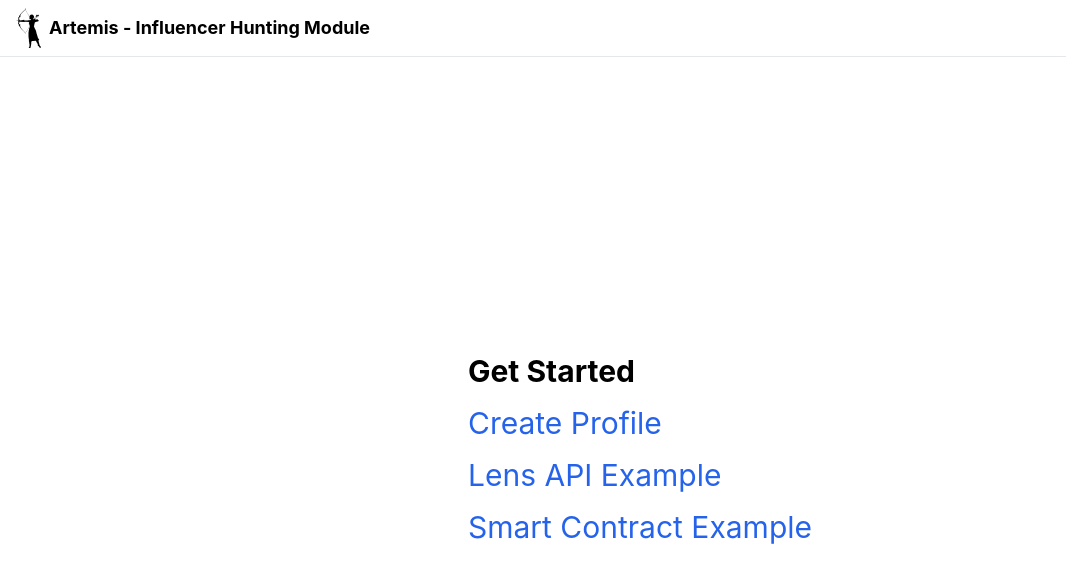
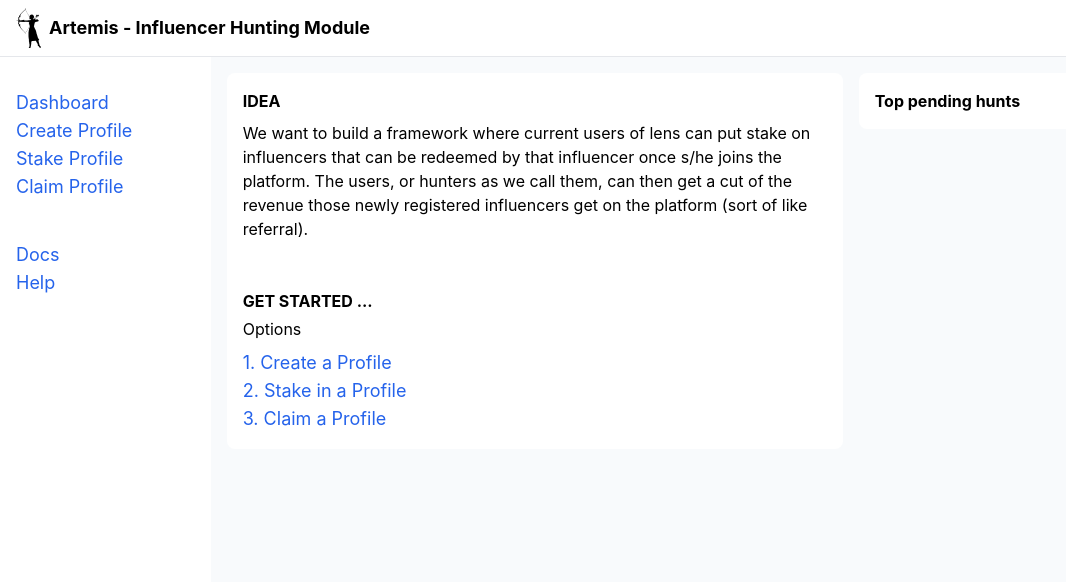
Before and after one commit to nirga/lens_influencer, a React (Create React App) app: page / in a window 1280 px wide. Shown: the top 582 px of the page, without its empty margins (0-1066 px from the left). Built offline with nearby package versions, Linux system fonts and the light colour scheme.

Commit message:
all mvp pages in place (or at least most)

```diff
--- a/src/App.js
+++ b/src/App.js
@@ -3,12 +3,19 @@ import React from "react";
 import {
   BrowserRouter as Router,
   Routes,
-  Route
+  Route,
+  Link
 } from "react-router-dom";
-import Overview from "./pages/overview";
+import Dashboard from "./pages/dashboard";
+import CreateProfile from "./pages/create-profile";
+import StakeProfile from "./pages/stake-profile";
+import ClaimProfile from "./pages/claim-profile";
+import Docs from "./pages/docs";
+import Help from "./pages/help";
+
+
 import ApiExample from "./pages/api-example";
 import ContractExample from "./pages/contract-example";
-import CreateProfile from "./pages/create-profile";
 import UserLogin from "./pages/user-login";
 import logo from './logo.png';
 
@@ -16,27 +23,35 @@ export default function App() {
   return (
     <Router>
       <div>
-        <div id="header" className="flex h-14">
+        <div id="header" className="top-0 flex h-14">
           <div className="flex my-auto mx-4">
-            <div className="flex">
-              <img src={logo} alt="Logo" className="h-10" />
-              <div className="flex my-auto ml-2">
-                <h1 className="text-lg font-bold">Artemis - Influencer Hunting Module</h1>
+            <Link to="/">
+              <div className="flex">
+                <img src={logo} alt="Logo" className="h-10" />
+                <div className="flex my-auto ml-2">
+                  <h1 className="text-lg font-bold">Artemis - Influencer Hunting Module</h1>
+                </div>
               </div>
-            </div>
-
+            </Link>
           </div>
         </div>
 
         <hr />
 
         <Routes>
-          <Route exact path="/" element={<Overview/>}/>
+          <Route exact path="/" element={<Dashboard/>}/>
+          <Route exact path="/create-profile" element={<CreateProfile/>}/>
+          <Route exact path="/stake-profile" element={<StakeProfile/>}/>
+          <Route exact path="/claim-profile" element={<ClaimProfile/>}/>
+          <Route exact path="/help" element={<Help/>}/>
+          <Route exact path="/docs" element={<Docs/>}/>
+          <Route path="*" element={<Dashboard/>}/>
+
+
+          <Route exact path="/user-login" element={<UserLogin/>}/>
+
           <Route exact path="/api-example" element={<ApiExample/>}/>
           <Route exact path="/contract-example" element={<ContractExample/>}/>
-          <Route exact path="/create-profile" element={<CreateProfile/>}/>
-          <Route exact path="/user-login" element={<UserLogin/>}/>
-          <Route path="*" element={<Overview/>}/>
         </Routes>
       </div>
     </Router>
--- /dev/null
+++ b/src/components/navigation.js
@@ -0,0 +1,19 @@
+import { Link } from "react-router-dom";
+
+function Navigation() {
+  return (
+    <div className="bg-white col-span-1 h-screen">
+        <div className="flex flex-col pt-8">
+            <Link to="/" className="text-lg mr-4 text-blue-600">Dashboard</Link>
+            <Link to="/create-profile" className="text-lg mr-4 text-blue-600">Create Profile</Link>
+            <Link to="/stake-profile" className="text-lg mr-4 text-blue-600">Stake Profile</Link>
+            <Link to="/claim-profile" className="text-lg mr-4 text-blue-600">Claim Profile</Link>
+
+            <Link to="/docs" className="text-lg mr-4 text-blue-600 mt-10">Docs</Link>
+            <Link to="/help" className="text-lg mr-4 text-blue-600">Help</Link>
+        </div>
+    </div>
+  );
+}
+
+export default Navigation;
--- /dev/null
+++ b/src/components/topHunts.js
@@ -0,0 +1,17 @@
+import { Link } from "react-router-dom";
+
+function TopHunts() {
+  return (
+    <div className="col-span-2">
+        <div className="pt-4">
+            <div className="bg-white w-full rounded-lg">
+                <div id="hunts" className="py-4 px-4">
+                    <p className="text-md font-bold">Top pending hunts</p>
+                </div>
+            </div>
+        </div>
+    </div>
+  );
+}
+
+export default TopHunts;
--- /dev/null
+++ b/src/pages/claim-profile.js
@@ -0,0 +1,22 @@
+import Navigation from "../components/navigation";
+import TopHunts from "../components/topHunts";
+
+function ClaimProfile() {
+  return (
+    <div className="grid grid-cols-6 gap-4 mx-4 bg-slate-50">
+        <Navigation/>
+        <div className="col-span-3 bg-slate-50">
+            <div className="pt-4">
+                <div className="bg-white w-full rounded-lg p-4">
+                    <p className="text-md font-bold mb-4">Claim a Profile</p>
+
+
+                </div>
+            </div>
+        </div>
+        <TopHunts/>
+    </div>
+  );
+}
+
+export default ClaimProfile;
--- a/src/pages/create-profile.js
+++ b/src/pages/create-profile.js
@@ -1,5 +1,6 @@
-import { Link } from "react-router-dom";
 import { useForm } from "react-hook-form";
+import Navigation from "../components/navigation";
+import TopHunts from "../components/topHunts";
 
 function CreateProfile() {
   const { register, handleSubmit, watch, formState: { errors } } = useForm();
@@ -7,14 +8,7 @@ function CreateProfile() {
 
   return (
     <div className="grid grid-cols-6 gap-4 mx-4 bg-slate-50">
-        <div className="bg-white h-screen">
-            <div className="flex flex-col pt-8">
-                <Link to="/" className="text-lg mr-4 text-blue-600">Dashboard</Link>
-                <Link to="/create-profile" className="text-lg mr-4 text-blue-600">Create Profile</Link>
-                <Link to="/api-example" className="text-lg mr-4 text-blue-600 mt-10">API Example</Link>
-                <Link to="/contract-example" className="text-lg mr-4 text-blue-600">Contract Example</Link>
-            </div>
-        </div>
+        <Navigation/>
         <div className="col-span-3 bg-slate-50">
             <div className="pt-4">
                 <div className="bg-white w-full rounded-lg">
@@ -45,16 +39,7 @@ function CreateProfile() {
                 </div>
             </div>
         </div>
-        <div className="col-span-2">
-            <div className="pt-4">
-                <div className="bg-white w-full rounded-lg">
-                    <div id="hunts" className="py-4 px-4">
-                        <p className="text-md font-bold">Top pending hunts</p>
-                    </div>
-                </div>
-            </div>
-        </div>
-
+        <TopHunts/>
     </div>
   );
 }
--- /dev/null
+++ b/src/pages/dashboard.js
@@ -0,0 +1,32 @@
+import { Link } from "react-router-dom";
+
+import Navigation from "../components/navigation";
+import TopHunts from "../components/topHunts";
+
+function Dashboard() {
+  return (
+    <div className="grid grid-cols-6 gap-4 mx-4 bg-slate-50">
+        <Navigation/>
+        <div className="col-span-3 bg-slate-50">
+            <div className="pt-4">
+                <div className="bg-white w-full rounded-lg p-4">
+                    <div className="text-md font-bold mb-2">IDEA</div>
+                    <div className="mb-12">
+                        We want to build a framework where current users of lens can put stake on influencers that can be redeemed by that influencer once s/he joins the platform. The users, or hunters as we call them, can then get a cut of the revenue those newly registered influencers get on the platform (sort of like referral).
+                    </div>
+                    <div className="text-md font-bold mb-1">GET STARTED ...</div>
+                    <div className="text-md mb-2">Options</div>
+                    <div className="flex flex-col">
+                        <Link to="/create-profile" className="text-lg mr-4 text-blue-600">1. Create a Profile</Link>
+                        <Link to="/stake-profile" className="text-lg mr-4 text-blue-600">2. Stake in a Profile</Link>
+                        <Link to="/claim-profile" className="text-lg mr-4 text-blue-600">3. Claim a Profile</Link>
+                    </div>
+                </div>
+            </div>
+        </div>
+        <TopHunts/>
+    </div>
+  );
+}
+
+export default Dashboard;
--- /dev/null
+++ b/src/pages/docs.js
@@ -0,0 +1,16 @@
+function Docs() {
+    return (
+      <div className="flex h-screen">
+        <div className="m-auto">
+          <div className="flex flex-col">
+            <p className="text-3xl font-bold mb-4">
+              Gitbook in progress
+            </p>
+          </div>
+
+        </div>
+      </div>
+    );
+  }
+
+  export default Docs;
--- /dev/null
+++ b/src/pages/help.js
@@ -0,0 +1,16 @@
+function Help() {
+  return (
+    <div className="flex h-screen">
+      <div className="m-auto">
+        <div className="flex flex-col">
+          <p className="text-3xl font-bold mb-4">
+            Reach out to us on twitter or discord
+          </p>
+        </div>
+
+      </div>
+    </div>
+  );
+}
+
+export default Help;
--- /dev/null
+++ b/src/pages/stake-profile.js
@@ -0,0 +1,22 @@
+import Navigation from "../components/navigation";
+import TopHunts from "../components/topHunts";
+
+function StakeProfile() {
+  return (
+    <div className="grid grid-cols-6 gap-4 mx-4 bg-slate-50">
+        <Navigation/>
+        <div className="col-span-3 bg-slate-50">
+            <div className="pt-4">
+                <div className="bg-white w-full rounded-lg p-4">
+                    <p className="text-md font-bold mb-4">Stake in a Profile</p>
+
+
+                </div>
+            </div>
+        </div>
+        <TopHunts/>
+    </div>
+  );
+}
+
+export default StakeProfile;
```
